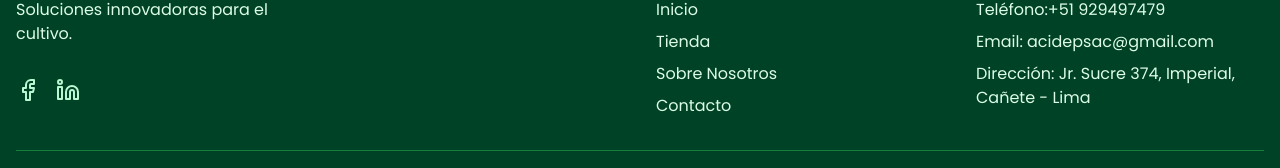
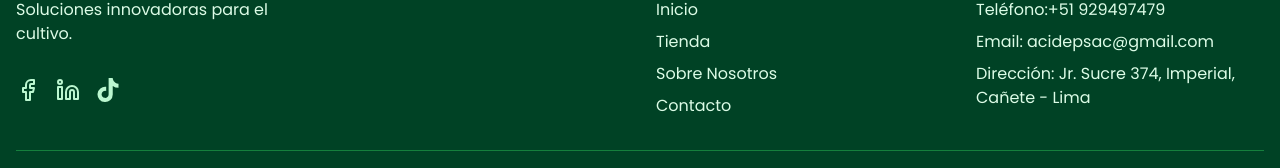
Before and after one commit to rafagarfield/acidep, a Next.js app: page / in a window 1280 px wide. Shown: the part 1084-1252 px from the top of the page. Built offline with nearby package versions, Linux system fonts and the light colour scheme; no server answers; the database is empty.

Commit message:
Add TikTok social link to Footer component

```diff
--- a/src/components/Footer/Footer.jsx
+++ b/src/components/Footer/Footer.jsx
@@ -4,6 +4,7 @@ import Link from "next/link";
 import { Facebook,Linkedin} from "lucide-react";
 import { useEffect, useState } from "react";
 import { getCategories } from "@/firebase/firebaseServices";
+import {  FaTiktok } from "react-icons/fa";
 
 export default function Footer() {
   const [categories, setCategories] = useState([]);
@@ -35,6 +36,15 @@ export default function Footer() {
 
               <a href="https://www.linkedin.com/in/acidep-sac-386b92351/" target="_blank" rel="noopener noreferrer" className="text-green-200 hover:text-white transition-colors">
                 <Linkedin className="w-6 h-6" />
+              </a>
+
+              <a
+                href="https://www.tiktok.com/@acidep.s.a.c" // Reemplaza con el link correcto
+                target="_blank"
+                rel="noopener noreferrer"
+                className="text-green-200 hover:text-white transition-colors"
+              >
+                <FaTiktok className="w-6 h-6" />
               </a>
             </div>
           </div>
```
